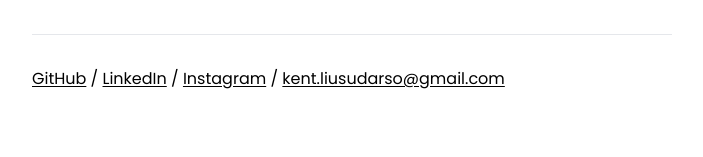
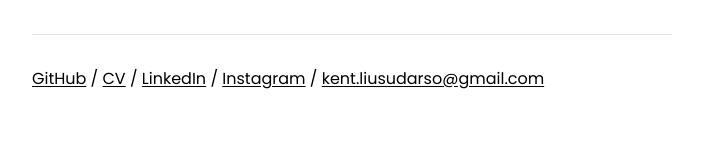
Before and after one commit to kentlius/kentang, an Astro site: page / in a window 1280 px wide. Shown: the part 262-419 px from the top of the page, without its empty margins (288-991 px from the left). Built offline with nearby package versions, Linux system fonts and the light colour scheme; Astro itself is replaced by a stand-in of ours.

Commit message:
feat: add cv link

```diff
--- a/src/pages/index.astro
+++ b/src/pages/index.astro
@@ -17,6 +17,10 @@ import BaseLayout from "../layouts/BaseLayout.astro";
         class="underline underline-offset-2 hover:text-gray-500 dark:hover:text-gray-300"
         href="https://github.com/kentlius"
         target="_blank">GitHub</a
+      > /
+      <a
+        class="underline underline-offset-2 hover:text-gray-500 dark:hover:text-gray-300"
+        href="https://cv.kentliu.me/">CV</a
       > /
       <a
         class="underline underline-offset-2 hover:text-gray-500 dark:hover:text-gray-300"
```
